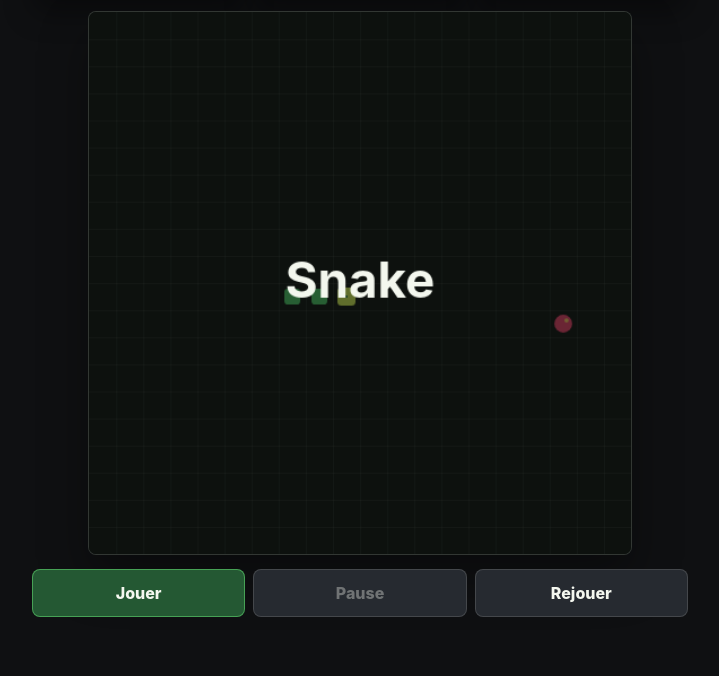
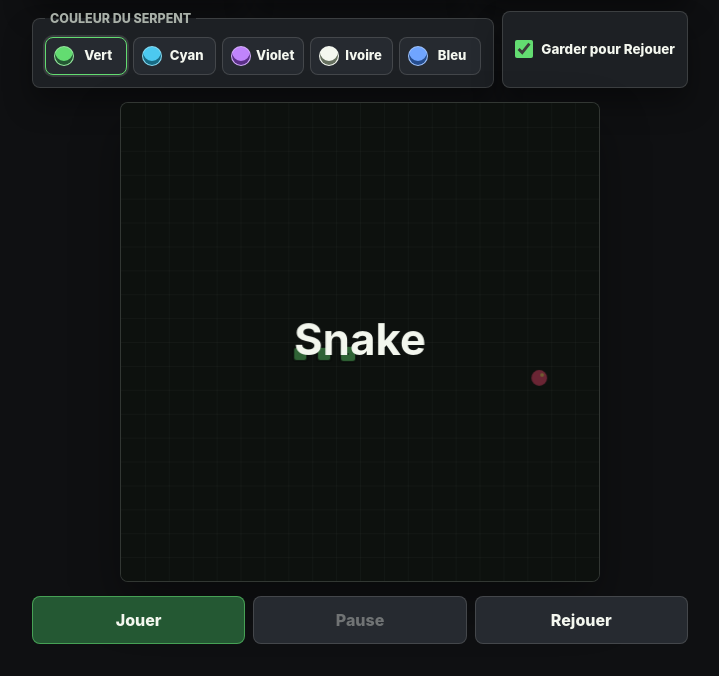
Before and after one commit to agentdouble/lab-snake, a website with bundled scripts: page index.html in a window 1280 px wide. Shown: the part 183-859 px from the top of the page, without its empty margins (280-999 px from the left). Before the commit the page ends 832 px from the top, so only its background shows below. Built offline with nearby package versions, Linux system fonts and the light colour scheme.

Commit message:
[S002] Add snake color selection

```diff
--- a/index.html
+++ b/index.html
@@ -28,6 +28,17 @@
         </div>
       </section>
 
+      <section class="settings-strip" aria-label="Reglages">
+        <fieldset class="snake-color-field">
+          <legend>Couleur du serpent</legend>
+          <div class="color-options" id="snake-color-options"></div>
+        </fieldset>
+        <label class="color-persistence">
+          <input type="checkbox" id="keep-color-toggle">
+          <span>Garder pour Rejouer</span>
+        </label>
+      </section>
+
       <section class="board-wrap" aria-label="Plateau">
         <canvas
           id="game-canvas"
--- a/src/main.js
+++ b/src/main.js
@@ -10,18 +10,30 @@ import {
 } from "./engine.js";
 import { bindKeyboard, bindTouch } from "./input.js";
 import { createRenderer } from "./renderer.js";
-import { loadBestScore, saveBestScore } from "./storage.js";
+import { DEFAULT_SNAKE_COLOR_ID, SNAKE_COLOR_OPTIONS, normalizeSnakeColorId } from "./snake-colors.js";
+import {
+  loadBestScore,
+  loadKeepSnakeColorOnRestart,
+  loadSnakeColorId,
+  saveBestScore,
+  saveKeepSnakeColorOnRestart,
+  saveSnakeColorId
+} from "./storage.js";
 
 const canvas = document.querySelector("#game-canvas");
 const scoreValue = document.querySelector("#score-value");
 const bestValue = document.querySelector("#best-value");
 const speedValue = document.querySelector("#speed-value");
 const statusLabel = document.querySelector("#status-label");
+const snakeColorOptions = document.querySelector("#snake-color-options");
+const keepColorToggle = document.querySelector("#keep-color-toggle");
 const playButton = document.querySelector("#play-button");
 const pauseButton = document.querySelector("#pause-button");
 const restartButton = document.querySelector("#restart-button");
 const render = createRenderer(canvas);
 
+let keepColorOnRestart = loadKeepSnakeColorOnRestart();
+let snakeColorId = keepColorOnRestart ? loadSnakeColorId() : DEFAULT_SNAKE_COLOR_ID;
 let state = createInitialState({ bestScore: loadBestScore() });
 let loopTimer = null;
 
@@ -32,7 +44,7 @@ function setState(nextState, options = {}) {
     saveBestScore(state.bestScore);
   }
 
-  render(state);
+  render(state, { snakeColorId });
   updateHud();
 }
 
@@ -80,6 +92,12 @@ function pause() {
 
 function restart() {
   clearTick();
+
+  if (!keepColorOnRestart) {
+    snakeColorId = DEFAULT_SNAKE_COLOR_ID;
+    updateColorControls();
+  }
+
   setState(resetGame(state));
   canvas.focus();
 }
@@ -102,6 +120,53 @@ function updateHud() {
   pauseButton.disabled = state.status !== STATUS.RUNNING;
 }
 
+function buildColorControls() {
+  snakeColorOptions.replaceChildren(...SNAKE_COLOR_OPTIONS.map(createColorButton));
+  keepColorToggle.checked = keepColorOnRestart;
+  updateColorControls();
+}
+
+function createColorButton(option) {
+  const button = document.createElement("button");
+  button.type = "button";
+  button.className = "color-choice";
+  button.dataset.colorId = option.id;
+  button.style.setProperty("--snake-color", option.fill);
+  button.style.setProperty("--snake-accent", option.accent);
+  button.textContent = option.label;
+  button.setAttribute("aria-pressed", "false");
+
+  return button;
+}
+
+function updateColorControls() {
+  for (const button of snakeColorOptions.querySelectorAll("[data-color-id]")) {
+    button.setAttribute("aria-pressed", String(button.dataset.colorId === snakeColorId));
+  }
+}
+
+function setSnakeColor(colorId, options = {}) {
+  const { persist = true } = options;
+
+  snakeColorId = normalizeSnakeColorId(colorId);
+
+  if (persist && keepColorOnRestart) {
+    saveSnakeColorId(snakeColorId);
+  }
+
+  updateColorControls();
+  render(state, { snakeColorId });
+}
+
+function setKeepColorOnRestart(keepColor) {
+  keepColorOnRestart = keepColor;
+  saveKeepSnakeColorOnRestart(keepColorOnRestart);
+
+  if (keepColorOnRestart) {
+    saveSnakeColorId(snakeColorId);
+  }
+}
+
 function statusText(status) {
   switch (status) {
     case STATUS.RUNNING:
@@ -122,6 +187,24 @@ playButton.addEventListener("click", play);
 pauseButton.addEventListener("click", pause);
 restartButton.addEventListener("click", restart);
 
+snakeColorOptions.addEventListener("click", (event) => {
+  if (!(event.target instanceof Element)) {
+    return;
+  }
+
+  const colorButton = event.target.closest("[data-color-id]");
+
+  if (!colorButton) {
+    return;
+  }
+
+  setSnakeColor(colorButton.dataset.colorId);
+});
+
+keepColorToggle.addEventListener("change", () => {
+  setKeepColorOnRestart(keepColorToggle.checked);
+});
+
 bindKeyboard(handleDirection);
 bindTouch(canvas, handleDirection);
 
@@ -131,6 +214,7 @@ window.addEventListener("blur", () => {
   }
 });
 
-window.addEventListener("resize", () => render(state));
+window.addEventListener("resize", () => render(state, { snakeColorId }));
 
+buildColorControls();
 setState(queueDirection(state, DIRECTIONS.RIGHT));
--- a/src/renderer.js
+++ b/src/renderer.js
@@ -1,11 +1,10 @@
 import { CANVAS_SIZE, GRID_SIZE, STATUS } from "./constants.js";
+import { getSnakeColor } from "./snake-colors.js";
 
 const COLORS = Object.freeze({
   board: "#111714",
   grid: "rgba(214, 236, 218, 0.08)",
-  snakeHead: "#d8f75c",
-  snakeBody: "#4fd06b",
-  snakeShadow: "#19724d",
+  snakeEdge: "rgba(7, 12, 10, 0.82)",
   apple: "#ef476f",
   appleCore: "#ffd166",
   overlay: "rgba(11, 13, 12, 0.58)",
@@ -15,11 +14,13 @@ const COLORS = Object.freeze({
 export function createRenderer(canvas) {
   const context = canvas.getContext("2d");
 
-  return function render(state) {
+  return function render(state, options = {}) {
+    const snakeColor = getSnakeColor(options.snakeColorId);
+
     context.clearRect(0, 0, CANVAS_SIZE, CANVAS_SIZE);
     drawBoard(context);
     drawApple(context, state.apple);
-    drawSnake(context, state.snake);
+    drawSnake(context, state.snake, snakeColor);
     drawStatus(context, state.status);
   };
 }
@@ -47,13 +48,13 @@ function drawBoard(context) {
   }
 }
 
-function drawSnake(context, snake) {
+function drawSnake(context, snake, snakeColor) {
   snake.forEach((cell, index) => {
     const isHead = index === 0;
-    drawRoundedCell(context, cell, isHead ? COLORS.snakeHead : COLORS.snakeBody, isHead ? 4 : 5);
+    drawRoundedCell(context, cell, snakeColor.fill, isHead ? 4 : 5, COLORS.snakeEdge);
 
     if (isHead) {
-      drawRoundedCell(context, cell, COLORS.snakeShadow, 11);
+      drawRoundedCell(context, cell, snakeColor.accent, 11);
     }
   });
 }
@@ -78,7 +79,7 @@ function drawApple(context, apple) {
   context.fill();
 }
 
-function drawRoundedCell(context, cell, color, inset) {
+function drawRoundedCell(context, cell, color, inset, strokeColor = null) {
   const cellSize = CANVAS_SIZE / GRID_SIZE;
   const x = cell.x * cellSize + inset;
   const y = cell.y * cellSize + inset;
@@ -89,6 +90,12 @@ function drawRoundedCell(context, cell, color, inset) {
   context.beginPath();
   context.roundRect(x, y, size, size, radius);
   context.fill();
+
+  if (strokeColor) {
+    context.strokeStyle = strokeColor;
+    context.lineWidth = 2;
+    context.stroke();
+  }
 }
 
 function drawStatus(context, status) {
--- /dev/null
+++ b/src/snake-colors.js
@@ -0,0 +1,46 @@
+export const DEFAULT_SNAKE_COLOR_ID = "green";
+
+export const SNAKE_COLOR_OPTIONS = Object.freeze([
+  Object.freeze({
+    id: "green",
+    label: "Vert",
+    fill: "#63dc71",
+    accent: "#245833"
+  }),
+  Object.freeze({
+    id: "cyan",
+    label: "Cyan",
+    fill: "#4cc9f0",
+    accent: "#176b84"
+  }),
+  Object.freeze({
+    id: "violet",
+    label: "Violet",
+    fill: "#c084fc",
+    accent: "#5b2f88"
+  }),
+  Object.freeze({
+    id: "ivory",
+    label: "Ivoire",
+    fill: "#f4f7ef",
+    accent: "#66705f"
+  }),
+  Object.freeze({
+    id: "blue",
+    label: "Bleu",
+    fill: "#70a5ff",
+    accent: "#254d8f"
+  })
+]);
+
+export function getSnakeColor(colorId) {
+  return SNAKE_COLOR_OPTIONS.find((option) => option.id === colorId) ?? getDefaultSnakeColor();
+}
+
+export function normalizeSnakeColorId(colorId) {
+  return getSnakeColor(colorId).id;
+}
+
+export function getDefaultSnakeColor() {
+  return SNAKE_COLOR_OPTIONS[0];
+}
--- a/src/storage.js
+++ b/src/storage.js
@@ -1,4 +1,8 @@
+import { DEFAULT_SNAKE_COLOR_ID, normalizeSnakeColorId } from "./snake-colors.js";
+
 const BEST_SCORE_KEY = "snake.bestScore";
+const SNAKE_COLOR_KEY = "snake.color";
+const KEEP_SNAKE_COLOR_KEY = "snake.keepColorOnRestart";
 
 export function loadBestScore() {
   const value = window.localStorage.getItem(BEST_SCORE_KEY);
@@ -10,3 +14,23 @@ export function loadBestScore() {
 export function saveBestScore(bestScore) {
   window.localStorage.setItem(BEST_SCORE_KEY, String(bestScore));
 }
+
+export function loadSnakeColorId() {
+  return normalizeSnakeColorId(window.localStorage.getItem(SNAKE_COLOR_KEY));
+}
+
+export function saveSnakeColorId(colorId) {
+  window.localStorage.setItem(SNAKE_COLOR_KEY, normalizeSnakeColorId(colorId));
+}
+
+export function loadKeepSnakeColorOnRestart() {
+  return window.localStorage.getItem(KEEP_SNAKE_COLOR_KEY) !== "false";
+}
+
+export function saveKeepSnakeColorOnRestart(keepColorOnRestart) {
+  window.localStorage.setItem(KEEP_SNAKE_COLOR_KEY, keepColorOnRestart ? "true" : "false");
+
+  if (!keepColorOnRestart) {
+    saveSnakeColorId(DEFAULT_SNAKE_COLOR_ID);
+  }
+}
--- a/src/styles.css
+++ b/src/styles.css
@@ -39,12 +39,13 @@ button {
   margin: 0 auto;
   padding: clamp(16px, 4vw, 32px);
   display: grid;
-  grid-template-rows: auto auto minmax(0, 1fr) auto;
+  grid-template-rows: auto auto auto minmax(0, 1fr) auto;
   gap: 14px;
 }
 
 .top-bar,
 .score-strip,
+.settings-strip,
 .control-strip {
   width: 100%;
 }
@@ -108,6 +109,99 @@ h1 {
   line-height: 1;
 }
 
+.settings-strip {
+  display: grid;
+  grid-template-columns: minmax(0, 1fr) auto;
+  gap: 8px;
+  align-items: stretch;
+}
+
+.snake-color-field {
+  min-width: 0;
+  margin: 0;
+  padding: 11px 12px 12px;
+  border: 1px solid var(--line);
+  border-radius: 8px;
+  background: var(--panel);
+  box-shadow: 0 16px 28px var(--shadow);
+}
+
+.snake-color-field legend {
+  padding: 0 5px;
+  color: var(--muted);
+  font-size: 0.78rem;
+  font-weight: 800;
+  letter-spacing: 0;
+  text-transform: uppercase;
+}
+
+.color-options {
+  display: grid;
+  grid-template-columns: repeat(5, minmax(0, 1fr));
+  gap: 6px;
+}
+
+.color-choice {
+  min-width: 0;
+  min-height: 38px;
+  padding: 7px 8px;
+  border: 1px solid var(--line);
+  border-radius: 8px;
+  background: var(--panel-strong);
+  color: var(--ink);
+  cursor: pointer;
+  display: grid;
+  grid-template-columns: 18px minmax(0, 1fr);
+  align-items: center;
+  gap: 6px;
+  font-size: 0.82rem;
+  font-weight: 800;
+  line-height: 1;
+}
+
+.color-choice::before {
+  content: "";
+  width: 18px;
+  aspect-ratio: 1;
+  border: 1px solid rgba(244, 247, 239, 0.34);
+  border-radius: 999px;
+  background: var(--snake-color);
+  box-shadow: inset 0 -4px 0 var(--snake-accent);
+}
+
+.color-choice:hover {
+  border-color: var(--cyan);
+}
+
+.color-choice[aria-pressed="true"] {
+  border-color: var(--snake-color);
+  box-shadow: 0 0 0 2px rgba(244, 247, 239, 0.12);
+}
+
+.color-persistence {
+  min-width: 154px;
+  padding: 11px 12px;
+  border: 1px solid var(--line);
+  border-radius: 8px;
+  background: var(--panel);
+  display: flex;
+  align-items: center;
+  justify-content: center;
+  gap: 8px;
+  color: var(--ink);
+  font-size: 0.84rem;
+  font-weight: 800;
+  cursor: pointer;
+  box-shadow: 0 16px 28px var(--shadow);
+}
+
+.color-persistence input {
+  width: 18px;
+  height: 18px;
+  margin: 0;
+  accent-color: var(--green);
+}
+
 .board-wrap {
   min-height: 0;
   display: grid;
@@ -115,7 +209,7 @@ h1 {
 }
 
 #game-canvas {
-  width: min(100%, 68dvh, 560px);
+  width: min(100%, 60dvh, 560px);
   aspect-ratio: 1;
   border: 1px solid var(--line);
   border-radius: 8px;
@@ -173,9 +267,22 @@ h1 {
     gap: 6px;
   }
 
+  .settings-strip {
+    grid-template-columns: 1fr;
+  }
+
+  .color-options {
+    grid-template-columns: repeat(2, minmax(0, 1fr));
+  }
+
   .stat-block {
     min-height: 64px;
     padding: 9px;
+  }
+
+  .color-persistence {
+    min-width: 0;
+    min-height: 44px;
   }
 
   .control-strip {
```
Also changed, not shown: MEMORY.md (+1 -0 lines), tests/snake-colors.test.js (added, +32 -0 lines).
